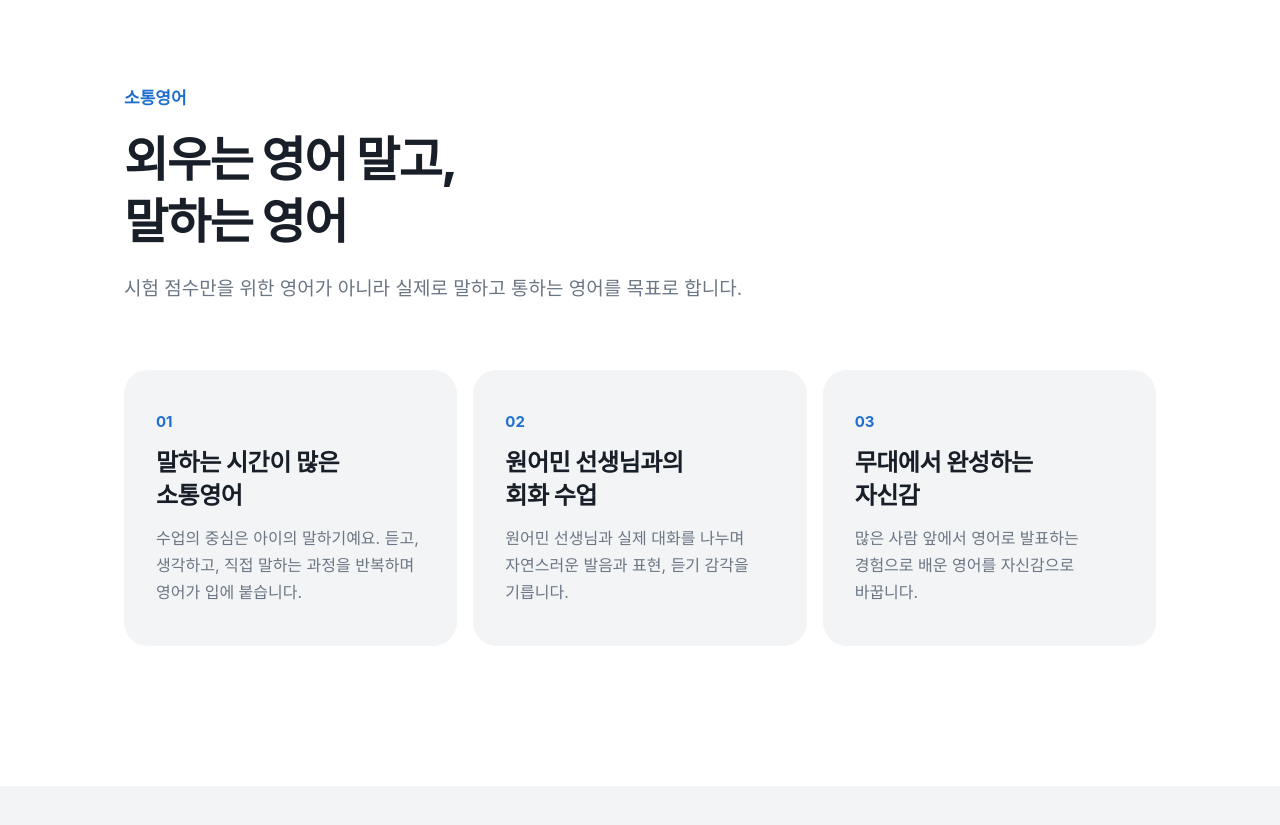
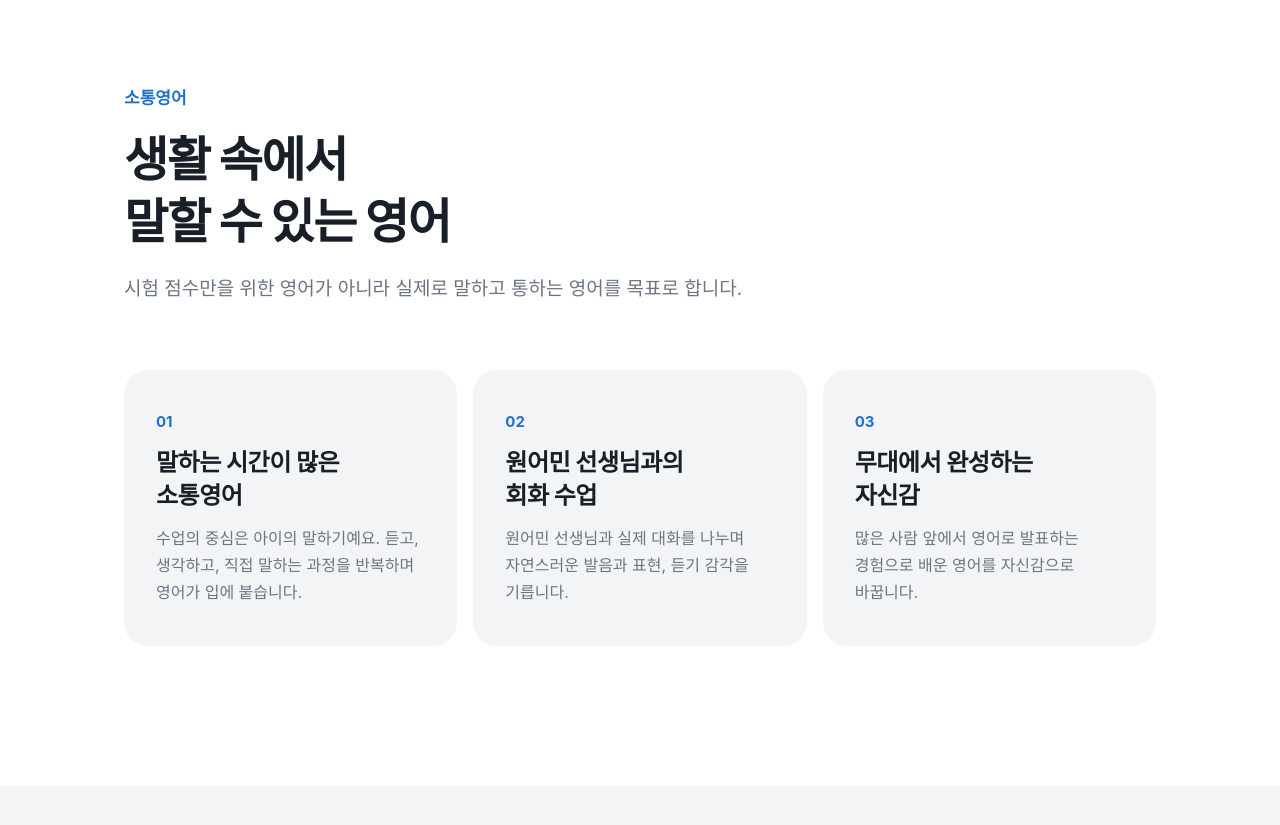
Before and after one commit to heyhug0117-beep/hs_dobong, a plain HTML site: page index.html in a window 1280 px wide. Shown: the part 2380-3205 px from the top of the page. Drawn offline with Linux system fonts and the light colour scheme; a web font is replaced by a local one.

Commit message:
소통영어 섹션 제목 변경: 생활 속에서 말할 수 있는 영어
Co-Authored-By: Claude Opus 5.5 <noreply@anthropic.com>
Claude-Session: https://claude.ai/code/session_01YFzvNAd5kVDLhVi7Fx6NLr

```diff
--- a/index.html
+++ b/index.html
@@ -123,7 +123,7 @@
 <section id="why">
   <div class="container">
     <span class="label reveal">소통영어</span>
-    <h2 class="headline reveal">외우는 영어 말고,<br />말하는 영어</h2>
+    <h2 class="headline reveal">생활 속에서<br />말할 수 있는 영어</h2>
     <p class="desc reveal">시험 점수만을 위한 영어가 아니라 실제로 말하고 통하는 영어를 목표로 합니다.</p>
     <div class="point-list">
       <div class="point-card reveal">
```
